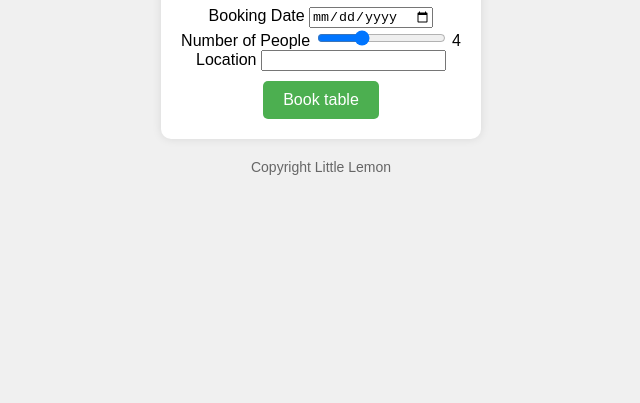
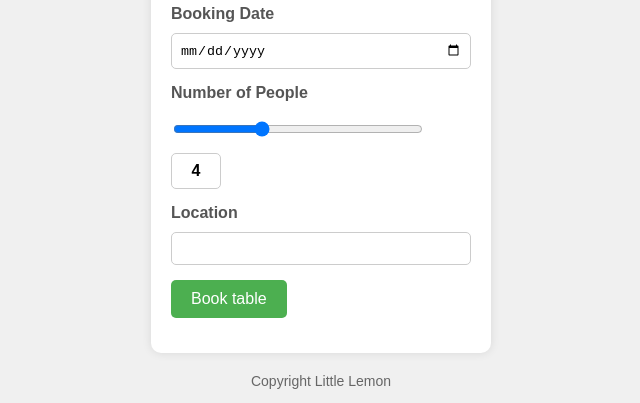
Before and after one commit to muhammadhuzaifayousaf/HTML-and-CSS-in-depth, a plain HTML site: page booking.html in a window 1280 px wide. Shown: the part 425-828 px from the top of the page, without its empty margins (319-959 px from the left). Before the commit the page ends 800 px from the top, so only its background shows below. Drawn offline with Linux system fonts and the light colour scheme.

Commit message:
Updating booking-style.css

```diff
--- a/booking-style.css
+++ b/booking-style.css
@@ -42,23 +42,52 @@ main {
     box-shadow: 0px 0px 10px rgba(0, 0, 0, 0.1);
     display: inline-block;
     margin-top: 20px;
+    width: 300px;
 }
 
 h1 {
     color: #333;
+    margin-bottom: 20px;
 }
 
 form {
     margin-top: 20px;
 }
 
-fieldset {
-    border: none;
-    margin: 10px 0;
+div {
+    margin-bottom: 15px;
+    text-align: left;
 }
 
-input[type="radio"] {
-    margin-right: 10px;
+label {
+    display: block;
+    margin-bottom: 5px;
+    font-weight: bold;
+    color: #555;
+}
+
+input[type="date"],
+input[type="range"],
+input[list],
+output {
+    width: 100%;
+    padding: 8px;
+    margin-top: 5px;
+    border: 1px solid #ccc;
+    border-radius: 5px;
+    box-sizing: border-box;
+}
+
+input[type="range"] {
+    width: calc(100% - 50px);
+    vertical-align: middle;
+}
+
+output {
+    display: inline-block;
+    width: 50px;
+    text-align: center;
+    font-weight: bold;
 }
 
 button {
@@ -69,7 +98,6 @@ button {
     border-radius: 5px;
     cursor: pointer;
     font-size: 16px;
-    margin-top: 10px;
 }
 
 button:hover {
```
